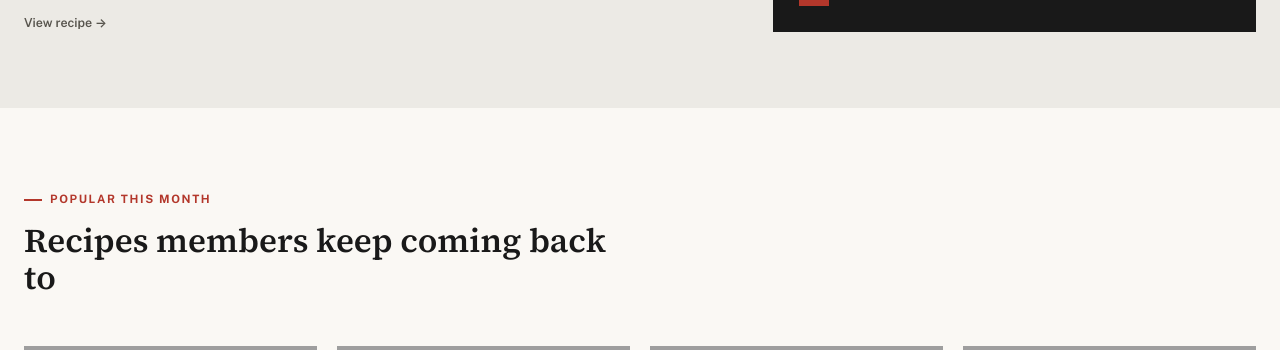
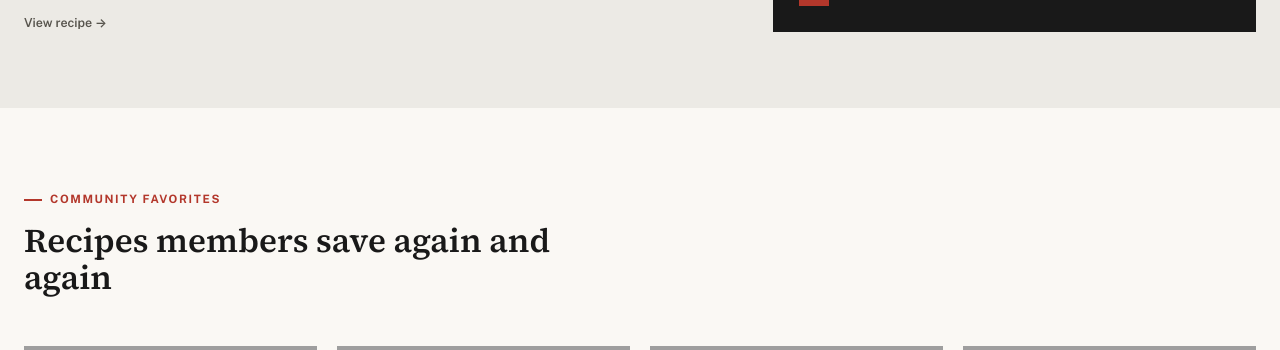
Before and after one commit to thuthuhan-dev/FoodFusion, a PHP site: page /index.php in a window 1280 px wide. Shown: the part 2075-2425 px from the top of the page. Run offline with PHP 8.4, Linux system fonts and the light colour scheme; data that the repository does not hold is empty; a stand-in replaces the project's code that opens the database connection; grey boxes are pictures that could not be loaded.

Commit message:
Fix "Popular this month" to actually rank by popularity
Was ordering by created_at DESC (newest, not most popular) despite the
label. Now counts RECIPE_FAVORITE per recipe via a LEFT JOIN + GROUP BY
and orders by that descending, with created_at DESC as the tiebreaker
for equal (including zero) favorite counts. Relabeled to "Community
Favorites" / "Recipes members save again and again" to match what it
now actually shows. Card layout and design untouched.

Co-Authored-By: Claude Sonnet 5 <noreply@anthropic.com>
Claude-Session: https://claude.ai/code/session_01NyGpbhkMr1fwXfAXCqqs7w

```diff
--- a/index.php
+++ b/index.php
@@ -122,11 +122,14 @@ $popularRecipes = [];
 if ($pdo) {
     try {
         $stmt = $pdo->query(
-            "SELECT r.recipe_id, r.recipe_name, r.prep_time, r.image_url, c.cuisine_name, d.difficulty_name
+            "SELECT r.recipe_id, r.recipe_name, r.prep_time, r.image_url, c.cuisine_name, d.difficulty_name,
+                    COUNT(f.favorite_id) AS favorite_count
              FROM RECIPE r
              JOIN CUISINE_TYPE c ON r.cuisine_id = c.cuisine_id
              JOIN DIFFICULTY d ON r.difficulty_id = d.difficulty_id
-             ORDER BY r.created_at DESC
+             LEFT JOIN RECIPE_FAVORITE f ON f.recipe_id = r.recipe_id
+             GROUP BY r.recipe_id, r.recipe_name, r.prep_time, r.image_url, c.cuisine_name, d.difficulty_name, r.created_at
+             ORDER BY favorite_count DESC, r.created_at DESC
              LIMIT 8"
         );
         $popularRecipes = $stmt->fetchAll();
@@ -672,8 +675,8 @@ require_once 'includes/header.php';
   <div class="wrap">
     <div class="section-head">
       <div>
-        <span class="eyebrow">Popular this month</span>
-        <h2>Recipes members keep coming back to</h2>
+        <span class="eyebrow">Community Favorites</span>
+        <h2>Recipes members save again and again</h2>
       </div>
     </div>
 
```
